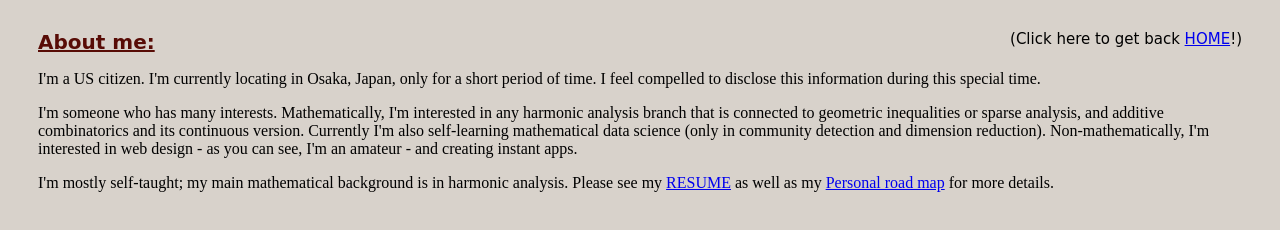
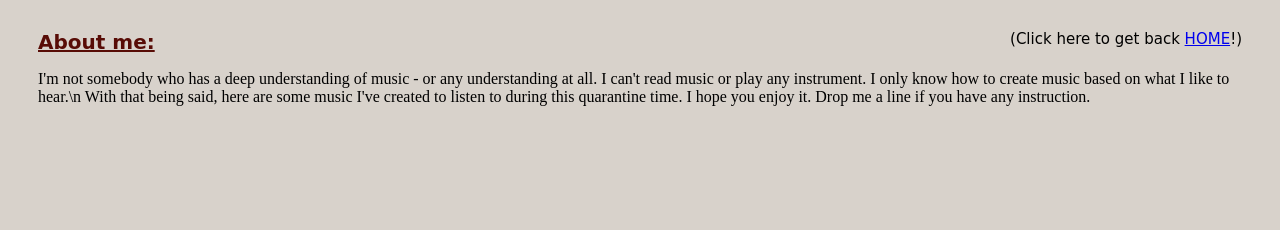
Before and after one commit to marsvoyage/creation, a plain HTML site: page index.html in a window 1280 px wide. Drawn offline with Linux system fonts and the light colour scheme.

Commit message:
Update index.html

```diff
--- a/index.html
+++ b/index.html
@@ -16,17 +16,16 @@
       </div>
       <div>
         <div>
-        <p>I'm a US citizen. I'm currently locating in Osaka, Japan, only for a short period of time. I feel compelled to disclose this information during this special time.</p>
+        <p>I'm not somebody who has a deep understanding of music - or any understanding at all. I can't read music or play any instrument. I only know how to create music based on what I like to hear.\n
+          With that being said, here are some music I've created to listen to during this quarantine time. I hope you enjoy it. Drop me a line if you have any instruction.</p>
         </div>
 
         <div>
-        <p>I'm someone who has many interests. Mathematically, I'm interested in any harmonic analysis branch that is connected
-        to geometric inequalities or sparse analysis, and additive combinatorics and its continuous version. Currently I'm also self-learning mathematical data science (only in community detection and dimension reduction).
-        Non-mathematically, I'm interested in web design - as you can see, I'm an amateur - and creating instant apps.</p>
+        <p></p>
         </div>
 
         <div>
-        <p>I'm mostly self-taught; my main mathematical background is in harmonic analysis. Please see my <a href="https://marsvoyage.github.io/RESUME/">RESUME</a> as well as my <a href="https://marsvoyage.github.io/Personalroadmap/">Personal road map</a> for more details.</p>
+        <p></p>
         </div>
       </div>
   </body>
```
